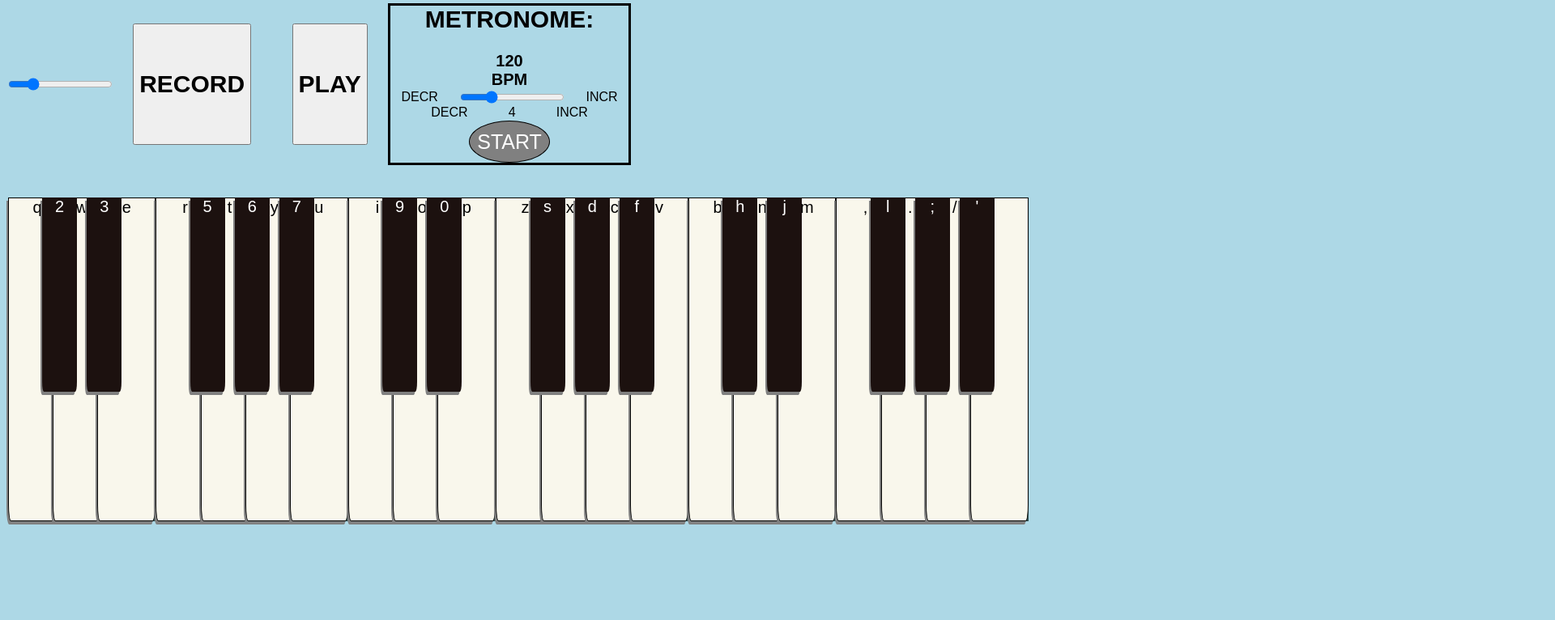
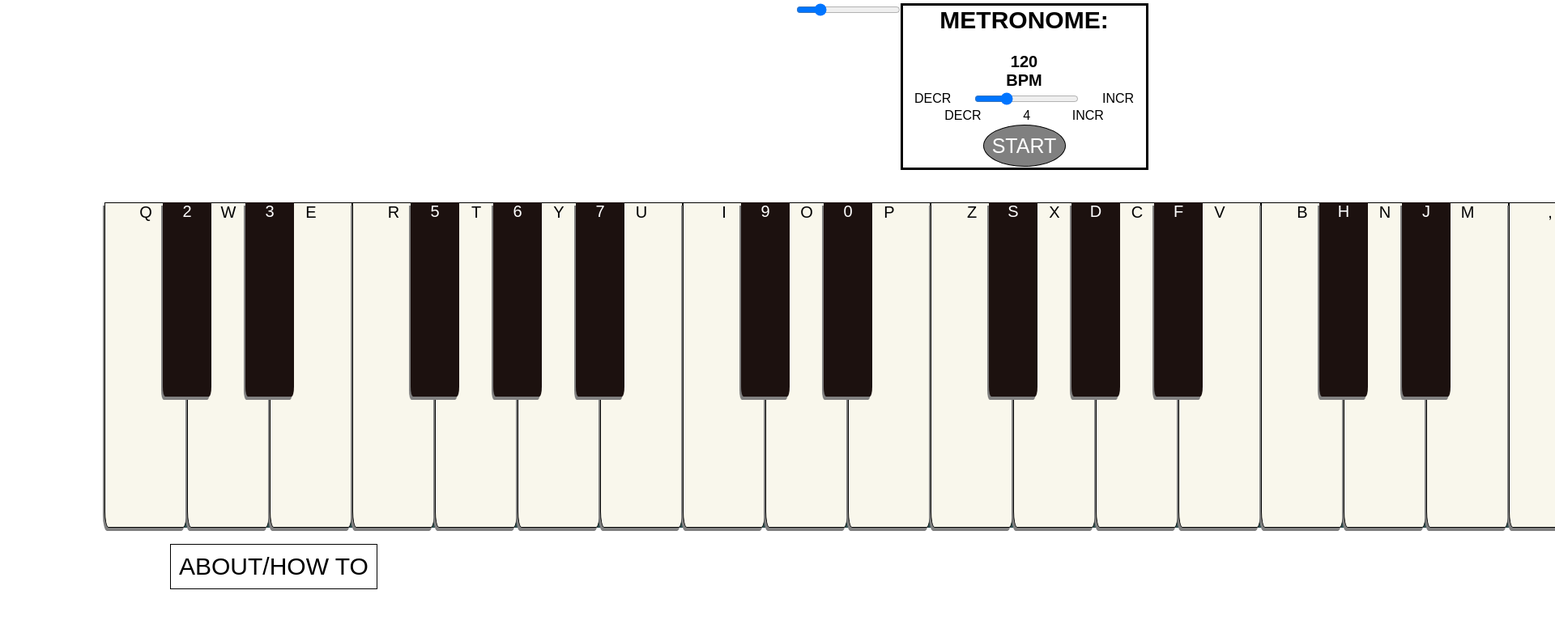
Before and after one commit to emilylichtenberg/pianoplayer, a website built with webpack: page index.html in a window 1280 px wide. Shown: the part 6-772 px from the top of the page at 81% size, 1920 px wide, since content can reach past the window. Built offline with Linux system fonts and the light colour scheme; no server answers.

Commit message:
add resource buttons

```diff
--- a/index.html
+++ b/index.html
@@ -6,15 +6,20 @@
     <meta name="viewport" content="width=device-width, initial-scale=1.0" />
     <meta http-equiv="X-UA-Compatible" content="ie=edge" />
     <link rel="stylesheet" href="./dist/main.css" />
+    <!-- <link rel="stylesheet" href="https://use.fontawesome.com/releases/v5.0.12/css/all.css" integrity="sha384-G0fIWCsCzJIMAVNQPfjH08cyYaUtMwjJwqiRKxxE/rx96Uroj1BtIQ6MLJuheaO9" crossorigin="anonymous"> -->
+    <!-- <script src='https://kit.fontawesome.com/a076d05399.js' crossorigin='anonymous'></script> -->
     <script src="./dist/main.js"></script>
     <title>PianoPlayer</title>
 </head>
 
 <body>
+    <canvas id="canvas" width="1800" height="600"></canvas>
     <div class="controls">
-        <input id="volume" type="range" min="0.0" max="5.0" value="1" step=".1" list="volume" name="volume">
-        <button id="record">RECORD</button>
-        <button id="play-pause">PLAY</button>
+        <div class="volume-control">
+            <input id="volume" type="range" min="0.0" max="5.0" value="1" step=".1" list="volume" name="volume">
+        </div>
+        <!-- <button id="record">RECORD</button>
+        <button id="play-pause">PLAY</button> -->
 
         <div class="metronome">
             <div class="bpm">
@@ -42,6 +47,14 @@
     <div class="container">
         <div class="piano"></div>
     </div>
+
+    <div class="resources">
+        <div class="instructions">About/How To</div>
+        <div class="links">
+            <button><a href="https://github.com/emilylichtenberg/pianoplayer"><i class='fab fa-github'></i></a></button>
+            <button><a href="https://www.linkedin.com/in/emilylichtenberg/"><i class='fab fa-linkedin'></i></a></button>
+        </div>
+    </div>
 </body>
 
 </html>
--- a/src/index.js
+++ b/src/index.js
@@ -8,5 +8,5 @@ document.addEventListener('DOMContentLoaded', () => {
     const keys = new Key();
     // const recorder = new Record();
     const metro = new Metronome();
-    new HowlerClass();
+    // new HowlerClass();
 });
--- a/src/scripts/key.js
+++ b/src/scripts/key.js
@@ -15,9 +15,9 @@ class Key {
         this.createKeys();
         this.bindClick();
         this.bindKeys();
-        this.recorder = document.getElementById('record');
-        this.recorder.addEventListener('click',this.changeRecordStatus.bind(this))
-        this.playButton = document.getElementById('play-pause')
+        // this.recorder = document.getElementById('record');
+        // this.recorder.addEventListener('click',this.changeRecordStatus.bind(this))
+        // this.playButton = document.getElementById('play-pause')
         // this.init();
     }
 
--- a/src/styles/piano.css
+++ b/src/styles/piano.css
@@ -1,24 +1,46 @@
-@import url('https://fonts.googleapis.com/css2?family=Raleway:wght@300&display=swap');
+html, body, header, nav, h1, a,
+ul, li, strong, main, button, i,
+section, img, div, h2, p, form,
+fieldset, label, input, textarea,
+span, article, footer, time, small {
+  margin: 0;
+  padding: 0;
+  border: 0;
+  outline: 0;
+  /* font: inherit; */
+  /* color: inherit; */
+  /* text-align: inherit;
+  text-decoration: inherit;
+  vertical-align: inherit; */
+  box-sizing: inherit;
+  background: transparent;
+}
+
 * {
     box-sizing: border-box;
     font-family: Arial, Helvetica, sans-serif;
-    /* padding: 0; */
-    margin: 0;
+    text-transform: uppercase;
 }
 
 body {
-    margin: 0;
-    /* min-height: 50vh; */
-    /* height: 150px; */
+    margin: 0 auto;
+    width: 2400px;
     display: flex;
     flex-direction: column;
-    /* justify-content: center;
-    align-items: center; */
-    background-color: lightblue;
+    align-items: center;
+    /* background-color: lightblue; */
+}
+
+#canvas {
+    position: absolute;
+    background-color: lightsteelblue;
+    z-index: 20;
+    margin-top: 150px;
+    display: none;
 }
 
 .container {
-    white-space: nowrap;
+    /* white-space: nowrap; */
     margin: 10px;
     /* position: relative;; */
 }
@@ -78,8 +100,9 @@ div.active.B{
 .controls {
     margin-bottom: 20px;
     padding: 10px;
-    position: relative;
+    /* position: relative; */
     display: flex;
+    justify-content: space-between;
 }
 
 #volume {
@@ -186,3 +209,28 @@ div.active.B{
 .decr-timeSig, .incr-timeSig {
     justify-content: space-between;
 }
+
+
+/* RESOURCES */
+.resources {
+    display: flex;
+    width: 2000px;
+    justify-content: space-between;
+}
+
+.instructions {
+    font-size: 30px;
+    margin: 10px;
+    padding: 10px;
+    border: 1px solid black;
+    align-self: center;
+}
+.resources button {
+    margin: 10px;
+    font-size: 50px;
+    color: gray;
+    text-decoration: none;
+}
+button:visited {
+    color: gray;
+}
```
Also changed, not shown: dist/main.css, dist/main.js.
